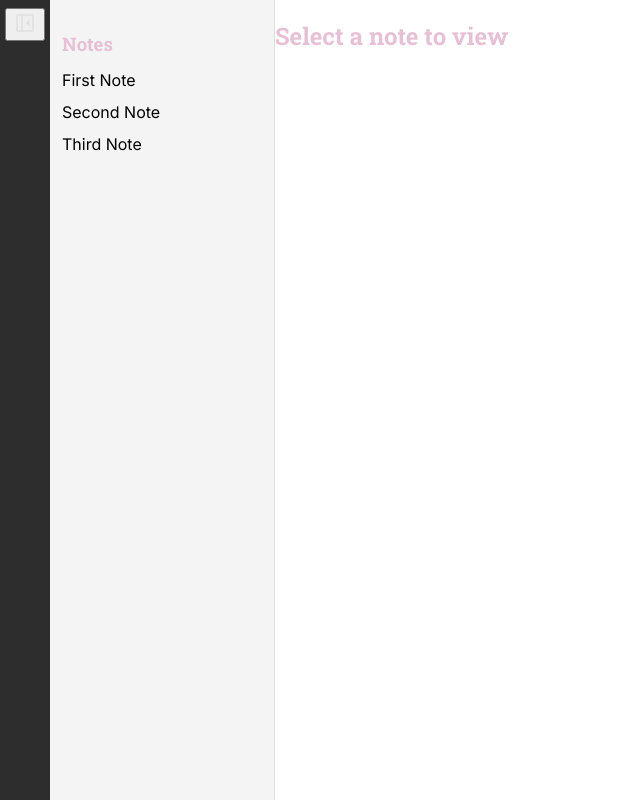
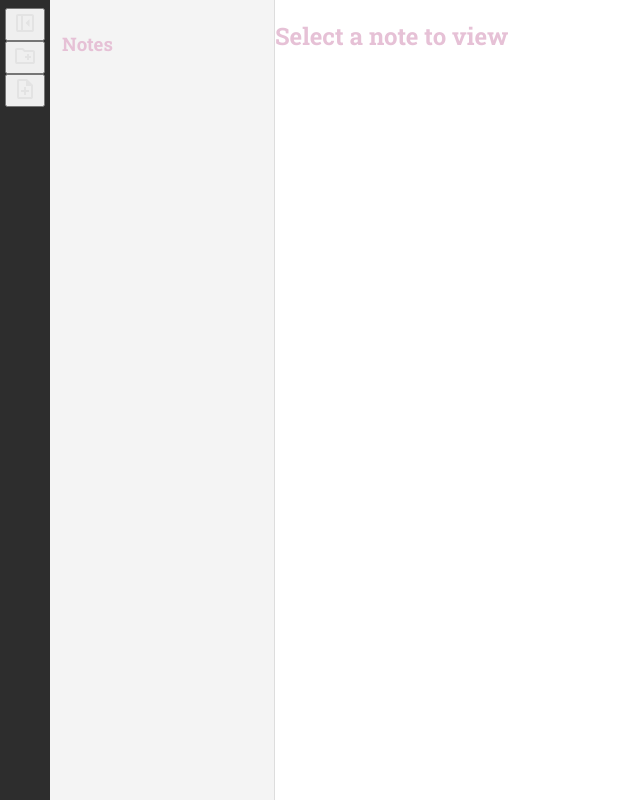
Before and after one commit to ly4nn3/react-note-app, a React (Vite) app: page / in a window 1280 px wide. Shown: the whole page, without its empty margins (0-640 px from the left). Built offline with nearby package versions, Linux system fonts and the light colour scheme.

Commit message:
feat: integrate NotesContext and IndexedDB for note and folder management
- Update README future works list

```diff
--- a/package.json
+++ b/package.json
@@ -11,6 +11,7 @@
     "preview": "vite preview"
   },
   "dependencies": {
+    "idb": "^8.0.3",
     "react": "^19.1.1",
     "react-dom": "^19.1.1"
   },
--- a/src/App.tsx
+++ b/src/App.tsx
@@ -1,7 +1,7 @@
 import AppLayout from "./containers/AppLayout";
 
 function App() {
-  return <AppLayout />;
+    return <AppLayout />;
 }
 
 export default App;
--- a/src/components/Editor/NoteEditor.tsx
+++ b/src/components/Editor/NoteEditor.tsx
@@ -1,8 +1,10 @@
 import { useSidebarContext } from "../../context/SidebarContext";
+import { useNotes } from "../../context/NotesContext";
 import styles from "./NoteEditor.module.css";
 
 function NoteEditor() {
-    const { notes, activeNoteId } = useSidebarContext();
+    const { activeNoteId } = useSidebarContext();
+    const { notes, updateNote } = useNotes();
 
     const activeNote = notes.find((n) => n.id === activeNoteId);
 
@@ -14,10 +16,24 @@ function NoteEditor() {
         );
     }
 
+    const handleContentChange = (
+        event: React.ChangeEvent<HTMLTextAreaElement>
+    ) => {
+        updateNote({
+            ...activeNote,
+            content: event.target.value,
+            updatedAt: Date.now(),
+        });
+    };
+
     return (
         <div className={styles.noteEditor}>
             <h2>{activeNote.title}</h2>
-            <p>{activeNote.content}</p>
+            <textarea
+                value={activeNote.content}
+                onChange={handleContentChange}
+                className={styles.textarea}
+            />
         </div>
     );
 }
--- a/src/components/Sidebar/DirectorySidebar.tsx
+++ b/src/components/Sidebar/DirectorySidebar.tsx
@@ -1,21 +1,69 @@
 import { useSidebarContext } from "../../context/SidebarContext";
+import { useNotes } from "../../context/NotesContext";
 import styles from "./DirectorySidebar.module.css";
 
 function DirectorySidebar() {
-    const { isSidebarOpen, notes, activeNoteId, setActiveNoteId } =
-        useSidebarContext();
+    const {
+        isSidebarOpen,
+        activeNoteId,
+        setActiveNoteId,
+        activeFolderId,
+        setActiveFolderId,
+    } = useSidebarContext();
+    const { notes, folders } = useNotes();
 
     if (!isSidebarOpen) return null;
+
+    const unassignedNotes = notes.filter((note) => !note.folderId);
 
     return (
         <div className={styles.directorySidebar}>
             <h3 className={styles.title}>Notes</h3>
+
             <ul className={styles.list}>
-                {notes.map((note) => (
-                    <li key={note.id} className={`${styles.item} ${note.id === activeNoteId ? styles.active : ""}`} onClick={() => setActiveNoteId(note.id)}>
-                        {note.title}
+                {folders.map((folder) => (
+                    <li
+                        key={folder.id}
+                        className={`${styles.item} ${folder.id === activeFolderId ? styles.active : ""}`}
+                        onClick={() => setActiveFolderId(folder.id)}
+                    >
+                        <strong>{folder.title}</strong>
+                        <ul className={styles.subList}>
+                            {notes
+                                .filter((note) => note.folderId === folder.id)
+                                .map((note) =>
+                                    note.id !== undefined ? (
+                                        <li
+                                            key={note.id}
+                                            className={`${styles.item} ${note.id === activeNoteId ? styles.active : ""}`}
+                                            onClick={() =>
+                                                setActiveNoteId(note.id)
+                                            }
+                                        >
+                                            {note.title}
+                                        </li>
+                                    ) : null
+                                )}
+                        </ul>
                     </li>
                 ))}
+
+                {unassignedNotes.length > 0 && (
+                    <li className={styles.folderItem}>
+                        <strong>Unassgined</strong>
+                        <ul className={styles.subList}>
+                            {unassignedNotes.map((note) => (
+                                <li
+                                    key={note.id}
+                                    className={`${styles.item} ${note.id === activeNoteId ? styles.active : ""}`}
+                                    onClick={() => setActiveNoteId(note.id)}
+                                >
+                                    {note.title}
+                                </li>
+                            ))}
+                        </ul>
+                    </li>
+                )}
             </ul>
         </div>
     );
--- a/src/components/Sidebar/ShortcutBar.tsx
+++ b/src/components/Sidebar/ShortcutBar.tsx
@@ -1,8 +1,31 @@
 import { useSidebarContext } from "../../context/SidebarContext";
+import { useNotes } from "../../context/NotesContext";
 import styles from "./ShortcutBar.module.css";
 
 function ShortcutBar() {
-    const { isSidebarOpen, toggleSidebar } = useSidebarContext();
+    const { isSidebarOpen, toggleSidebar, setActiveNoteId, activeFolderId } =
+        useSidebarContext();
+    const { createNote, createFolder, notes } = useNotes();
+
+    const handleCreateNote = async () => {
+        const newNote = {
+            title: "Untitled",
+            content: "",
+            updatedAt: Date.now(),
+            folderId: activeFolderId,
+        };
+
+        await createNote(newNote);
+
+        const latestNote = notes[notes.length - 1];
+        if (latestNote) setActiveNoteId(latestNote.id);
+    };
+
+    const handleCreateFolder = async () => {
+        const title = prompt("Folder name:");
+        if (!title) return;
+        await createFolder({ title, parentId: undefined });
+    };
 
     return (
         <div className={styles.shortcutBar}>
@@ -31,6 +54,33 @@ function ShortcutBar() {
                     </svg>
                 )}
             </button>
+
+            <button
+                onClick={handleCreateFolder}
+                className={styles.createFolderButton}
+            >
+                <svg
+                    xmlns="http://www.w3.org/2000/svg"
+                    height="24px"
+                    viewBox="0 -960 960 960"
+                    width="24px"
+                    fill="#e3e3e3"
+                >
+                    <path d="M560-320h80v-80h80v-80h-80v-80h-80v80h-80v80h80v80ZM160-160q-33 0-56.5-23.5T80-240v-480q0-33 23.5-56.5T160-800h240l80 80h320q33 0 56.5 23.5T880-640v400q0 33-23.5 56.5T800-160H160Zm0-80h640v-400H447l-80-80H160v480Zm0 0v-480 480Z" />
+                </svg>
+            </button>
+
+            <button onClick={handleCreateNote} className={styles.newNoteButton}>
+                <svg
+                    xmlns="http://www.w3.org/2000/svg"
+                    height="24px"
+                    viewBox="0 -960 960 960"
+                    width="24px"
+                    fill="#e3e3e3"
+                >
+                    <path d="M440-240h80v-120h120v-80H520v-120h-80v120H320v80h120v120ZM240-80q-33 0-56.5-23.5T160-160v-640q0-33 23.5-56.5T240-880h320l240 240v480q0 33-23.5 56.5T720-80H240Zm280-520v-200H240v640h480v-440H520ZM240-800v200-200 640-640Z" />
+                </svg>
+            </button>
         </div>
     );
 }
--- a/src/containers/AppLayout.tsx
+++ b/src/containers/AppLayout.tsx
@@ -4,9 +4,11 @@ import NoteEditor from "../components/Editor/NoteEditor";
 import { SidebarProvider } from "../context/SidebarContext";
 
 import styles from "./AppLayout.module.css";
+import { NotesProvider } from "../context/NotesContext";
 
 function AppLayout() {
     return (
+        <NotesProvider>
             <SidebarProvider>
                 <div className={styles.appLayout}>
                     <ShortcutBar />
@@ -14,6 +16,7 @@ function AppLayout() {
                     <NoteEditor />
                 </div>
             </SidebarProvider>
+        </NotesProvider>
     );
 }
 
--- /dev/null
+++ b/src/context/NotesContext.tsx
@@ -0,0 +1,103 @@
+import { createContext, useContext, useEffect, useState } from "react";
+import {
+    addNote,
+    getNotes,
+    updateNote,
+    deleteNote,
+    addFolder,
+    getFolders,
+} from "../db/db";
+
+interface Note {
+    id: number;
+    title: string;
+    content: string;
+    folderId?: number;
+    updatedAt: number;
+}
+
+interface Folder {
+    id: number;
+    title: string;
+    parentId?: number;
+}
+
+interface NotesContextType {
+    notes: Note[];
+    folders: Folder[];
+    createNote: (note: Omit<Note, "id">) => Promise<void>;
+    updateNote: (note: Note) => Promise<void>;
+    removeNote: (id: number) => Promise<void>;
+    createFolder: (folder: Omit<Folder, "id">) => Promise<void>;
+    refreshNotes: () => Promise<void>;
+    refreshFolders: () => Promise<void>;
+}
+
+const NotesContext = createContext<NotesContextType | undefined>(undefined);
+
+type NotesProviderProps = {
+    children: React.ReactNode;
+};
+
+export const NotesProvider = ({ children }: NotesProviderProps) => {
+    const [notes, setNotes] = useState<Note[]>([]);
+    const [folders, setFolders] = useState<Folder[]>([]);
+
+    const refreshNotes = async () => {
+        const allNotes = await getNotes();
+        setNotes(allNotes);
+    };
+
+    const createNote = async (note: Omit<Note, "id">) => {
+        await addNote(note);
+        await refreshNotes();
+    };
+
+    const updateNoteFunction = async (note: Note) => {
+        await updateNote(note);
+        await refreshNotes();
+    };
+
+    const removeNote = async (id: number) => {
+        await deleteNote(id);
+        await refreshNotes();
+    };
+
+    const refreshFolders = async () => {
+        const allFolders = await getFolders();
+        setFolders(allFolders);
+    };
+
+    const createFolder = async (folder: Omit<Folder, "id">) => {
+        await addFolder(folder);
+        await refreshFolders();
+    };
+
+    useEffect(() => {
+        refreshNotes();
+        refreshFolders();
+    }, []);
+
+    return (
+        <NotesContext.Provider
+            value={{
+                notes,
+                folders,
+                createNote,
+                updateNote: updateNoteFunction,
+                removeNote,
+                createFolder,
+                refreshNotes,
+                refreshFolders,
+            }}
+        >
+            {children}
+        </NotesContext.Provider>
+    );
+};
+
+export const useNotes = () => {
+    const context = useContext(NotesContext);
+    if (!context) throw new Error("useNotes must be used within NotesProvider");
+    return context;
+};
--- a/src/context/SidebarContext.tsx
+++ b/src/context/SidebarContext.tsx
@@ -1,35 +1,28 @@
 import { createContext, useContext, useState } from "react";
-
-type Note = {
-    id: string;
-    title: string;
-    content: string;
-};
 
 type SidebarContextType = {
     isSidebarOpen: boolean;
     toggleSidebar: () => void;
-    activeNoteId: string | null;
-    setActiveNoteId: (id: string) => void;
-    notes: Note[];
+    activeNoteId: number | undefined;
+    setActiveNoteId: (id: number) => void;
+    activeFolderId: number | undefined;
+    setActiveFolderId: (id: number) => void;
 };
 
 const SidebarContext = createContext<SidebarContextType | undefined>(undefined);
 
 type SidebarProviderProps = {
     children: React.ReactNode;
-}
+};
 
 export const SidebarProvider = ({ children }: SidebarProviderProps) => {
     const [isSidebarOpen, setIsSidebarOpen] = useState(true);
-    const [activeNoteId, setActiveNoteId] = useState<string | null>(null);
-
-    // mock notes for now
-    const [notes] = useState<Note[]>([
-        { id: "1", title: "First Note", content: "This is note 1" },
-        { id: "2", title: "Second Note", content: "This is note 2 content" },
-        { id: "3", title: "Third Note", content: "Content for note 3" },
-    ]);
+    const [activeNoteId, setActiveNoteId] = useState<number | undefined>(
+        undefined
+    );
+    const [activeFolderId, setActiveFolderId] = useState<number | undefined>(
+        undefined
+    );
 
     const toggleSidebar = () => setIsSidebarOpen((prev) => !prev);
 
@@ -40,7 +33,8 @@ export const SidebarProvider = ({ children }: SidebarProviderProps) => {
                 toggleSidebar,
                 activeNoteId,
                 setActiveNoteId,
-                notes,
+                activeFolderId,
+                setActiveFolderId,
             }}
         >
             {children}
@@ -50,6 +44,9 @@ export const SidebarProvider = ({ children }: SidebarProviderProps) => {
 
 export const useSidebarContext = () => {
     const context = useContext(SidebarContext);
-    if (!context) throw new Error("useSidebarContext must be used within SidebarProvider");
+    if (!context)
+        throw new Error(
+            "useSidebarContext must be used within SidebarProvider"
+        );
     return context;
 };
--- /dev/null
+++ b/src/db/db.ts
@@ -0,0 +1,68 @@
+import { openDB } from "idb";
+
+const DB_NAME = "notes-app";
+const DB_VERSION = 1;
+const NOTE_STORE = "notes";
+const FOLDER_STORE = "folders";
+
+export const initDB = async () => {
+    return openDB(DB_NAME, DB_VERSION, {
+        upgrade(db) {
+            if (!db.objectStoreNames.contains(NOTE_STORE)) {
+                db.createObjectStore(NOTE_STORE, {
+                    keyPath: "id",
+                    autoIncrement: true,
+                });
+            }
+
+            if (!db.objectStoreNames.contains(FOLDER_STORE)) {
+                db.createObjectStore(FOLDER_STORE, {
+                    keyPath: "id",
+                    autoIncrement: true,
+                });
+            }
+        },
+    });
+};
+
+// Notes
+export const addNote = async (note: any) => {
+    const db = await initDB();
+    return db.add(NOTE_STORE, note);
+};
+
+export const getNotes = async () => {
+    const db = await initDB();
+    return db.getAll(NOTE_STORE);
+};
+
+export const updateNote = async (note: any) => {
+    const db = await initDB();
+    return db.put(NOTE_STORE, note);
+};
+
+export const deleteNote = async (id: number) => {
+    const db = await initDB();
+    return db.delete(NOTE_STORE, id);
+};
+
+// Folders
+export const addFolder = async (folder: any) => {
+    const db = await initDB();
+    return db.add(FOLDER_STORE, folder);
+};
+
+export const getFolders = async () => {
+    const db = await initDB();
+    return db.getAll(FOLDER_STORE);
+};
+
+export const updateFolder = async (folder: any) => {
+    const db = await initDB();
+    return db.put(FOLDER_STORE, folder);
+};
+
+export const deleteFolder = async (id: number) => {
+    const db = await initDB();
+    return db.delete(FOLDER_STORE, id);
+};
```
Also changed, not shown: 2 other files (tests, documents, lock files or other folders). Lines whose indentation alone changed are shown as unchanged.
